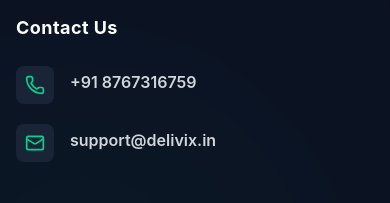
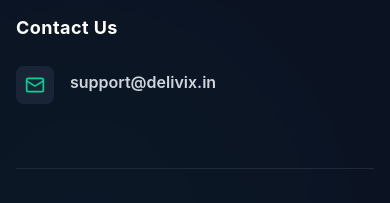
Before and after one commit to code2-coder/Delivix-frontend-fullstack, a React (Vite) app: page / in a window 390 px wide. Shown: the part 1295-1498 px from the top of the page. Built offline with nearby package versions, Linux system fonts and the light colour scheme; no server answers.

Commit message:
feat: add responsive footer component with dynamic category navigation

```diff
--- a/src/app/components/Footer.jsx
+++ b/src/app/components/Footer.jsx
@@ -86,12 +86,6 @@
             <ul className="space-y-5">
               <li className="flex items-start space-x-4 text-gray-400 group">
                 <div className="bg-slate-800/80 p-2 rounded-lg group-hover:bg-emerald-900/40 transition-colors border border-transparent group-hover:border-emerald-500/30">
-                   <Phone className="w-5 h-5 text-emerald-400" />
-                </div>
-                <span className="font-semibold text-gray-300 mt-1 hover:text-emerald-400 transition-colors cursor-pointer">+91 8767316759</span>
-              </li>
-              <li className="flex items-start space-x-4 text-gray-400 group">
-                <div className="bg-slate-800/80 p-2 rounded-lg group-hover:bg-emerald-900/40 transition-colors border border-transparent group-hover:border-emerald-500/30">
                    <Mail className="w-5 h-5 text-emerald-400" />
                 </div>
                 <span className="font-semibold text-gray-300 mt-1 hover:text-emerald-400 transition-colors cursor-pointer">support@delivix.in</span>
```
